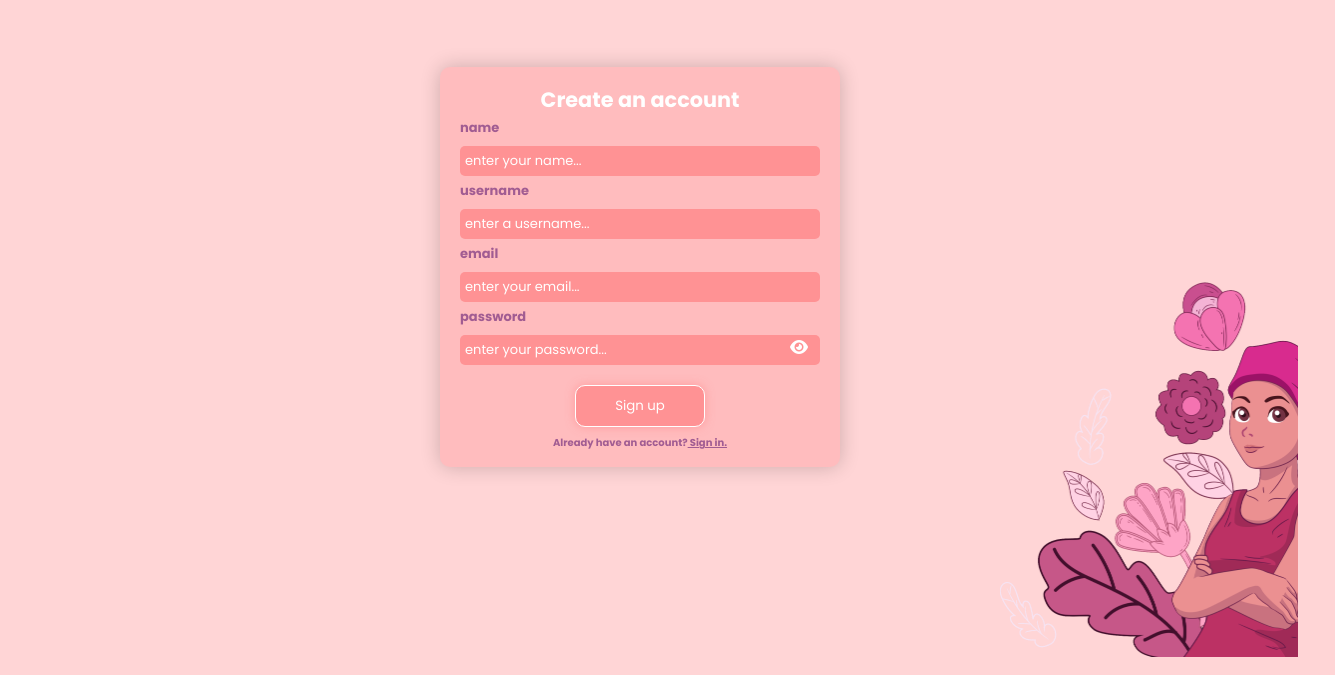
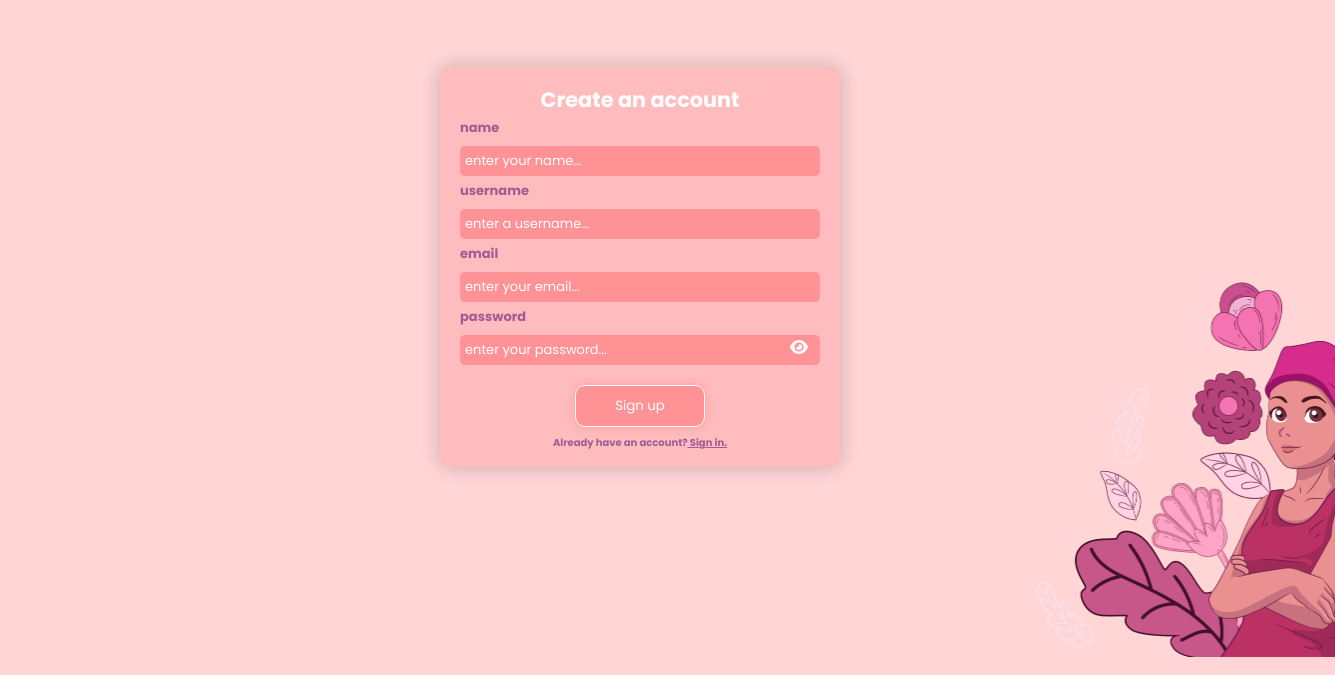
Before and after one commit to meriemhcn/PinkOctober, a plain HTML site: page frontend/HTML/page1.html in a window 1280 px wide. Shown: the part 141-816 px from the top of the page, 1335 px wide, since content can reach past the window. Drawn offline with Linux system fonts and the light colour scheme.

Commit message:
login/sign

```diff
--- a/frontend/styles/page1.css
+++ b/frontend/styles/page1.css
@@ -127,7 +127,7 @@ font-size: x-small;
 
     position: absolute;
     vertical-align: bottom;
-    left: 1000px;
+    left: 81%;
     padding: 0%;
     margin: 0%;
     bottom: 0%;
--- a/frontend/styles/page2.css
+++ b/frontend/styles/page2.css
@@ -129,7 +129,7 @@ font-size: x-small;
 
     position: absolute;
     vertical-align: bottom;
-    left: 1000px;
+    left: 81%;
     padding: 0%;
     margin: 0%;
     bottom: 0%;
```
